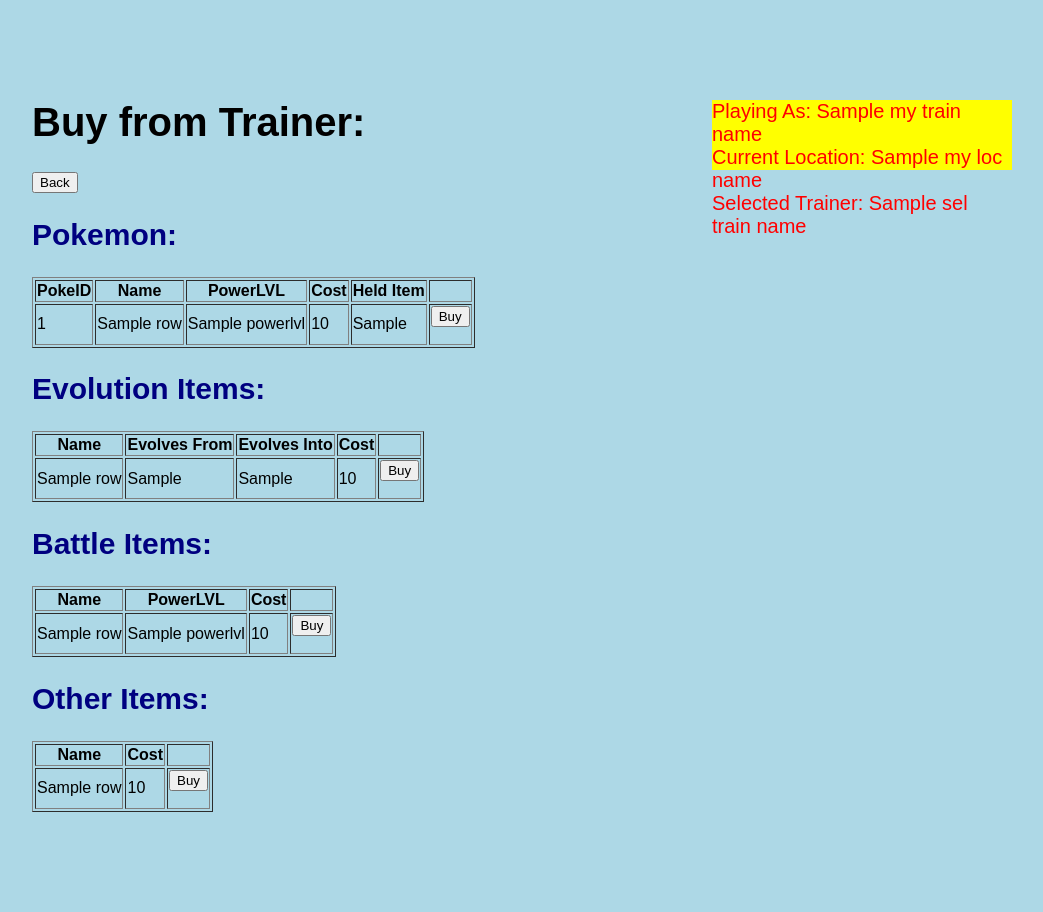
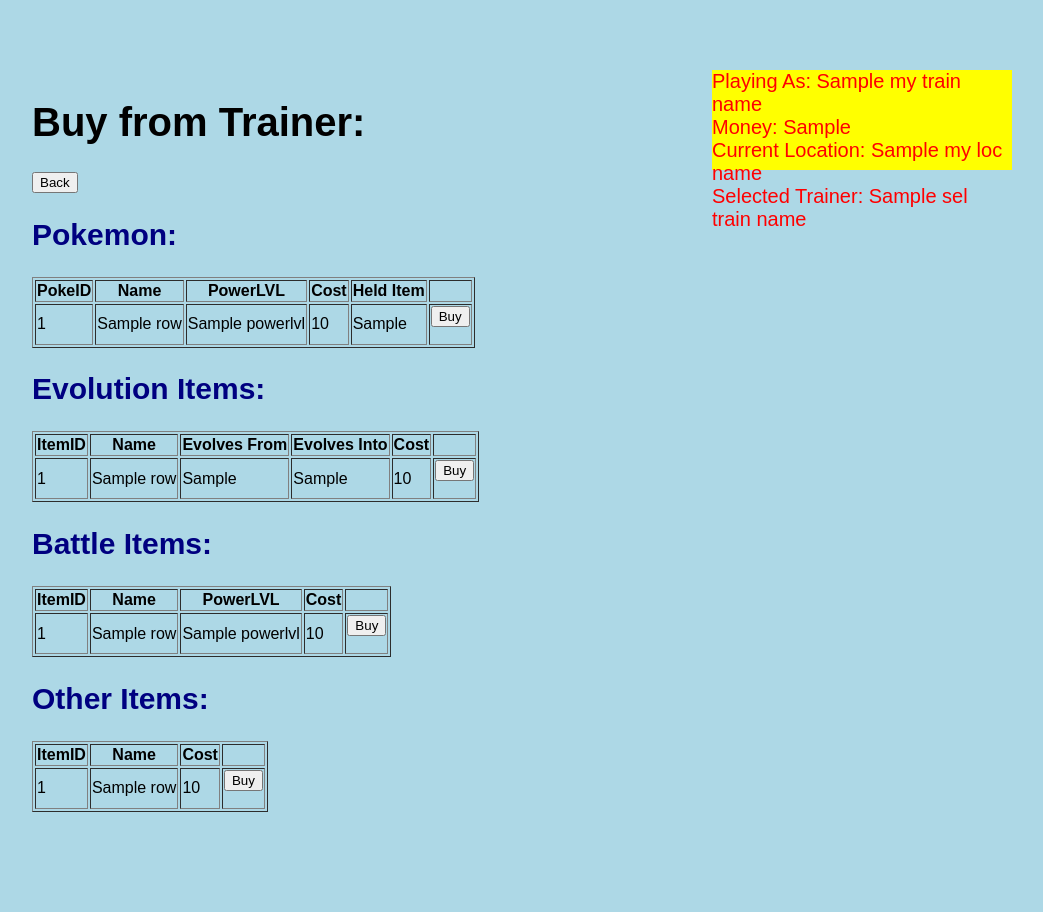
Before and after one commit to emersonli20/databases_proj1, a Flask app: template templates/trainer_buy.html in a window 1280 px wide. Shown: the whole page, without its empty margins (68-1111 px from the left). Run offline with Flask 3, Linux system fonts and the light colour scheme; the template is opened without the code that fills it: most values are stand-ins (such as "Sample title", 1, 10 or a date in 2020); parts of the project's set-up code (start-up, migrations or seed data) failed here and were passed over.

Commit message:
implemented buying

```diff
--- a/server.py
+++ b/server.py
@@ -61,6 +61,7 @@ def teardown_request(exception):
 def index():
 
     _, my_train_name, _, my_loc_name = get_current()
+    my_money = get_money()
 
     # [*] - get trainers excluding gym leaders
     cursor = g.conn.execute(text("SELECT T.name FROM trainer_located_in T LEFT JOIN gym_leader G ON T.trainid = G.gymid WHERE G.gymid IS NULL;"))
@@ -73,7 +74,7 @@ def index():
       trainer_names.append(result["name"])
     cursor.close()
 
-    context = dict(data = trainer_names, my_train_name = my_train_name, my_loc_name = my_loc_name)
+    context = dict(data = trainer_names, my_train_name = my_train_name, my_loc_name = my_loc_name, my_money = my_money)
 
     return render_template("index.html", **context)
 
@@ -112,7 +113,7 @@ def button_clicked_select_trainer():
 @app.route('/location')
 def location():
     my_trainid, my_train_name, my_locid, my_loc_name = get_current()
-
+    my_money = get_money()
 
     # [*] show current location
 
@@ -146,7 +147,7 @@ def location():
 
 
 
-    context = dict(data = location_names, my_data = my_location, my_train_name = my_train_name, my_loc_name = my_loc_name)
+    context = dict(data = location_names, my_data = my_location, my_train_name = my_train_name, my_loc_name = my_loc_name, my_money = my_money)
 
     return render_template("location.html", **context)
 
@@ -187,7 +188,7 @@ def trainer():
 
     # [*] Add battle, buy, and sell buttons
     my_trainid, my_train_name, my_locid, my_loc_name = get_current()
-
+    my_money = get_money()
 
     # [*] get trainers
     # [*] exclude yourself
@@ -224,7 +225,7 @@ def trainer():
     cursor.close()
 
 
-    context = dict(t_data = trainers, gl_data = gym_leaders, my_train_name = my_train_name, my_loc_name = my_loc_name)
+    context = dict(t_data = trainers, gl_data = gym_leaders, my_train_name = my_train_name, my_loc_name = my_loc_name, my_money = my_money)
 
     return render_template("trainer.html", **context)
 
@@ -275,6 +276,73 @@ def button_clicked_buy_trainer_asset():
     row_data = request.form.get('row_data')
 
     print(f"Button clicked for row: {row_data}")
+
+    my_trainid, _, _, _  = get_current()
+    sel_trainid, _ = get_selected_trainer()
+
+    # [*] get cost
+    cursor = g.conn.execute(text(f"""
+                                SELECT A.cost
+                                FROM Asset A
+                                WHERE A.asset_id = '{row_data}'
+                                """))
+    g.conn.commit()
+
+    cost = cursor.fetchone()[0]
+
+    cursor.close()
+
+    # [*] update my money
+    cursor = g.conn.execute(text(f"""
+                                SELECT T.money
+                                FROM Trainer_Located_In T
+                                WHERE T.TrainID = '{my_trainid}'
+                                """))
+    g.conn.commit()
+
+    my_money_before = cursor.fetchone()[0]
+
+    cursor.close()
+
+    my_money_after = my_money_before - cost
+
+    g.conn.execute(text(f"""
+                        UPDATE Trainer_Located_In
+                        SET Money = '{my_money_after}'
+                        WHERE TrainID = '{my_trainid}'
+                        """))
+    g.conn.commit()
+
+    # [*] update cpu money
+    cursor = g.conn.execute(text(f"""
+                                SELECT T.money
+                                FROM Trainer_Located_In T
+                                WHERE T.TrainID = '{sel_trainid}'
+                                """))
+    g.conn.commit()
+
+    cpu_money_before = cursor.fetchone()[0]
+
+    cursor.close()
+
+    cpu_money_after = cpu_money_before + cost
+
+    # [*] transfer money
+    g.conn.execute(text(f"""
+                        UPDATE Trainer_Located_In
+                        SET Money = '{cpu_money_after}'
+                        WHERE TrainID = '{sel_trainid}'
+                        """))
+    g.conn.commit()
+
+    # [*] transfer ownership
+    g.conn.execute(text(f"""
+                        UPDATE Owns
+                        SET TrainID = '{my_trainid}'
+                        WHERE Asset_ID = '{row_data}'
+                        """))
+    g.conn.commit()
+
     return redirect(url_for('trainer'))
 
 # [*] BUTTON_CLICKED_SELL_TRAINER
@@ -323,6 +391,7 @@ def button_clicked_sell_trainer_asset():
 def trainer_buy():
 
     _, my_train_name, _, my_loc_name = get_current()
+    my_money = get_money()
     sel_trainid, sel_train_name = get_selected_trainer()
 
     # [*] get pokemon
@@ -346,7 +415,7 @@ def trainer_buy():
 
    # [*] get evolution items
     cursor = g.conn.execute(text(f"""
-                                 SELECT A.Name, E.Evolves_From, E.Evolves_Into, A.Cost
+                                 SELECT A.Asset_ID, A.Name, E.Evolves_From, E.Evolves_Into, A.Cost
                                  FROM Evolution_Item E
                                  JOIN Asset A ON A.Asset_ID = E.ItemID
                                  JOIN Owns O ON O.Asset_ID = A.Asset_ID
@@ -361,7 +430,7 @@ def trainer_buy():
 
     # [*] get battle items
     cursor = g.conn.execute(text(f"""
-                                 SELECT A.Name, B.PowerLVL, A.Cost
+                                 SELECT A.Asset_ID, A.Name, B.PowerLVL, A.Cost
                                  FROM Battle_Item B
                                  JOIN Asset A ON A.Asset_ID = B.ItemID
                                  JOIN Owns O ON O.Asset_ID = A.Asset_ID
@@ -375,7 +444,7 @@ def trainer_buy():
 
     # [*] get other items
     cursor = g.conn.execute(text(f"""
-                                SELECT A.Name, A.Cost
+                                SELECT A.Asset_ID, A.Name, A.Cost
                                 FROM Item I
                                 JOIN Asset A ON A.Asset_ID = I.ItemID
                                 LEFT JOIN Evolution_Item E ON I.ItemID = E.ItemID
@@ -383,7 +452,7 @@ def trainer_buy():
                                 WHERE E.ItemID IS NULL
                                 AND O.TrainID = '{sel_trainid}'
                                 INTERSECT
-                                SELECT A.Name, A.Cost
+                                SELECT A.Asset_ID, A.Name, A.Cost
                                 FROM Item I
                                 JOIN Asset A ON A.Asset_ID = I.ItemID
                                 LEFT JOIN Battle_Item B ON I.ItemID = B.ItemID
@@ -407,7 +476,7 @@ def trainer_buy():
       other_items.append(result)
     cursor.close()
 
-    context = dict(pokemon_data = pokemon, ei_data = evolution_items, bi_data = battle_items, oi_data = other_items, my_train_name = my_train_name, my_loc_name = my_loc_name, sel_train_name = sel_train_name)
+    context = dict(pokemon_data = pokemon, ei_data = evolution_items, bi_data = battle_items, oi_data = other_items, my_train_name = my_train_name, my_loc_name = my_loc_name, sel_train_name = sel_train_name, my_money = my_money)
 
     return render_template("trainer_buy.html", **context)
 
@@ -417,6 +486,7 @@ def trainer_buy():
 def trainer_sell():
     # [***] specify who are selling to
     my_trainid, my_train_name, _, my_loc_name = get_current()
+    my_money = get_money()
     sel_trainid, sel_train_name = get_selected_trainer()
 
     # [**] get pokemon
@@ -511,7 +581,7 @@ def trainer_sell():
       other_items.append(result)
     cursor.close()
 
-    context = dict(pokemon_data = pokemon, ei_data = evolution_items, bi_data = battle_items, oi_data = other_items, my_train_name = my_train_name, my_loc_name = my_loc_name, sel_train_name = sel_train_name)
+    context = dict(pokemon_data = pokemon, ei_data = evolution_items, bi_data = battle_items, oi_data = other_items, my_train_name = my_train_name, my_loc_name = my_loc_name, sel_train_name = sel_train_name, my_money = my_money)
 
     # [**] display bag data in a table
     return render_template("trainer_sell.html", **context)
@@ -831,6 +901,44 @@ def get_current():
 
     return my_trainid, my_train_name, my_locid, my_loc_name
 
+# [**] === GET_MONEY ===
+def get_money():
+    # [*] get current trainer id
+    cursor = g.conn.execute(text(f"""
+                                SELECT S.my_trainid
+                                FROM settings S
+                                ORDER BY S.my_trainid
+                                LIMIT 1
+                                """))
+    g.conn.commit()
+
+    my_trainids = []
+    results = cursor.mappings().all()
+    for result in results:
+      my_trainids.append(result["my_trainid"])
+    cursor.close()
+
+    my_trainid = my_trainids[0]
+
+    # [**] get money
+    cursor = g.conn.execute(text(f"""
+                                SELECT T.money
+                                FROM Trainer_Located_In T
+                                WHERE T.TrainID = '{my_trainid}'
+                                ORDER BY T.TrainID
+                                LIMIT 1
+                                """))
+    g.conn.commit()
+
+    moneys = []
+    results = cursor.mappings().all()
+    for result in results:
+      moneys.append(result["money"])
+    cursor.close()
+
+    my_money = moneys[0]
+    return my_money
+
 # [*] === GET_SELECTED_TRAINER ===
 def get_selected_trainer():
    # [*] get selected trainer id
--- a/static/style.css
+++ b/static/style.css
@@ -29,10 +29,10 @@ text-decoration: none;
 
 .box {
   position: fixed;
-  top: 100px;
+  top: 70px;
   right: 200px;
   width: 300px;
-  height: 70px;
+  height: 100px;
   background-color: yellow;
 }
 
--- a/templates/index.html
+++ b/templates/index.html
@@ -2,6 +2,7 @@
   <link rel="stylesheet" href="{{ url_for('static', filename='style.css') }}">
   <div class="box">
     Playing As: {{my_train_name}}<br>
+    Money: {{my_money}}<br>
     Current Location: {{my_loc_name}}
   </div>
   <style>
--- a/templates/location.html
+++ b/templates/location.html
@@ -11,6 +11,7 @@
 
   <div class="box">
     Playing As: {{my_train_name}}<br>
+    Money: {{my_money}}<br>
     Current Location: {{my_loc_name}}
   </div>
 
--- a/templates/trainer.html
+++ b/templates/trainer.html
@@ -10,6 +10,7 @@
   </div>
   <div class="box">
     Playing As: {{my_train_name}}<br>
+    Money: {{my_money}}<br>
     Current Location: {{my_loc_name}}
   </div>
   <style>
--- a/templates/trainer_buy.html
+++ b/templates/trainer_buy.html
@@ -2,6 +2,7 @@
   <link rel="stylesheet" href="{{ url_for('static', filename='style.css') }}">
   <div class="box">
     Playing As: {{my_train_name}}<br>
+    Money: {{my_money}}<br>
     Current Location: {{my_loc_name}}<br>
     Selected Trainer: {{sel_train_name}}
   </div>
@@ -11,6 +12,12 @@
       font-family: arial;
     }
   </style>
+
+  <script>
+    function bought() {
+      alert("Successfully Bought!");
+    }
+  </script>
 
   <body>
     <h1>Buy from Trainer:</h1>
@@ -35,7 +42,7 @@
           <td>
             <form action="{{ url_for('button_clicked_buy_trainer_asset') }}" method="post">
               <input type="hidden" name="row_data" value="{{row['pokeid']}}">
-              <button>Buy</button>
+              <button onclick="bought()">Buy</button>
             </form>
           </td>
         </tr>
@@ -45,6 +52,7 @@
     <h2>Evolution Items:</h2>
     <table border="1">
       <tr>
+        <th>ItemID</th>
         <th>Name</th>
         <th>Evolves From</th>
         <th>Evolves Into</th>
@@ -53,14 +61,15 @@
       </tr>
       {% for row in ei_data %}
         <tr>
+          <td>{{ row['asset_id'] }}</td>
           <td>{{ row['name'] }}</td>
           <td>{{ row['evolves_from'] }}</td>
           <td>{{ row['evolves_into'] }}</td>
           <td>{{ row['cost'] }}</td>
           <td>
             <form action="{{ url_for('button_clicked_buy_trainer_asset') }}" method="post">
-              <input type="hidden" name="row_data" value="{{row['pokeid']}}">
-              <button>Buy</button>
+              <input type="hidden" name="row_data" value="{{row['asset_id']}}">
+              <button onclick="bought()">Buy</button>
             </form>
           </td>
         </tr>
@@ -70,6 +79,7 @@
     <h2>Battle Items:</h2>
     <table border="1">
       <tr>
+        <th>ItemID</th>
         <th>Name</th>
         <th>PowerLVL</th>
         <th>Cost</th>
@@ -77,13 +87,14 @@
       </tr>
       {% for row in bi_data %}
         <tr>
+          <td>{{ row['asset_id'] }}</td>
           <td>{{ row['name'] }}</td>
           <td>{{ row['powerlvl'] }}</td>
           <td>{{ row['cost'] }}</td>
           <td>
             <form action="{{ url_for('button_clicked_buy_trainer_asset') }}" method="post">
-              <input type="hidden" name="row_data" value="{{row['pokeid']}}">
-              <button>Buy</button>
+              <input type="hidden" name="row_data" value="{{row['asset_id']}}">
+              <button onclick="bought()">Buy</button>
             </form>
           </td>
         </tr>
@@ -93,18 +104,20 @@
     <h2>Other Items:</h2>
     <table border="1">
       <tr>
+        <th>ItemID</th>
         <th>Name</th>
         <th>Cost</th>
         <th></th>
       </tr>
       {% for row in oi_data %}
         <tr>
+          <td>{{ row['asset_id'] }}</td>
           <td>{{ row['name'] }}</td>
           <td>{{ row['cost'] }}</td>
           <td>
             <form action="{{ url_for('button_clicked_buy_trainer_asset') }}" method="post">
-              <input type="hidden" name="row_data" value="{{row['pokeid']}}">
-              <button>Buy</button>
+              <input type="hidden" name="row_data" value="{{row['asset_id']}}">
+              <button onclick="bought()">Buy</button>
             </form>
           </td>
         </tr>
--- a/templates/trainer_sell.html
+++ b/templates/trainer_sell.html
@@ -2,6 +2,7 @@
   <link rel="stylesheet" href="{{ url_for('static', filename='style.css') }}">
   <div class="box">
     Playing As: {{my_train_name}}<br>
+    Money: {{my_money}}<br>
     Current Location: {{my_loc_name}}<br>
     Selected Trainer: {{sel_train_name}}
   </div>
```
